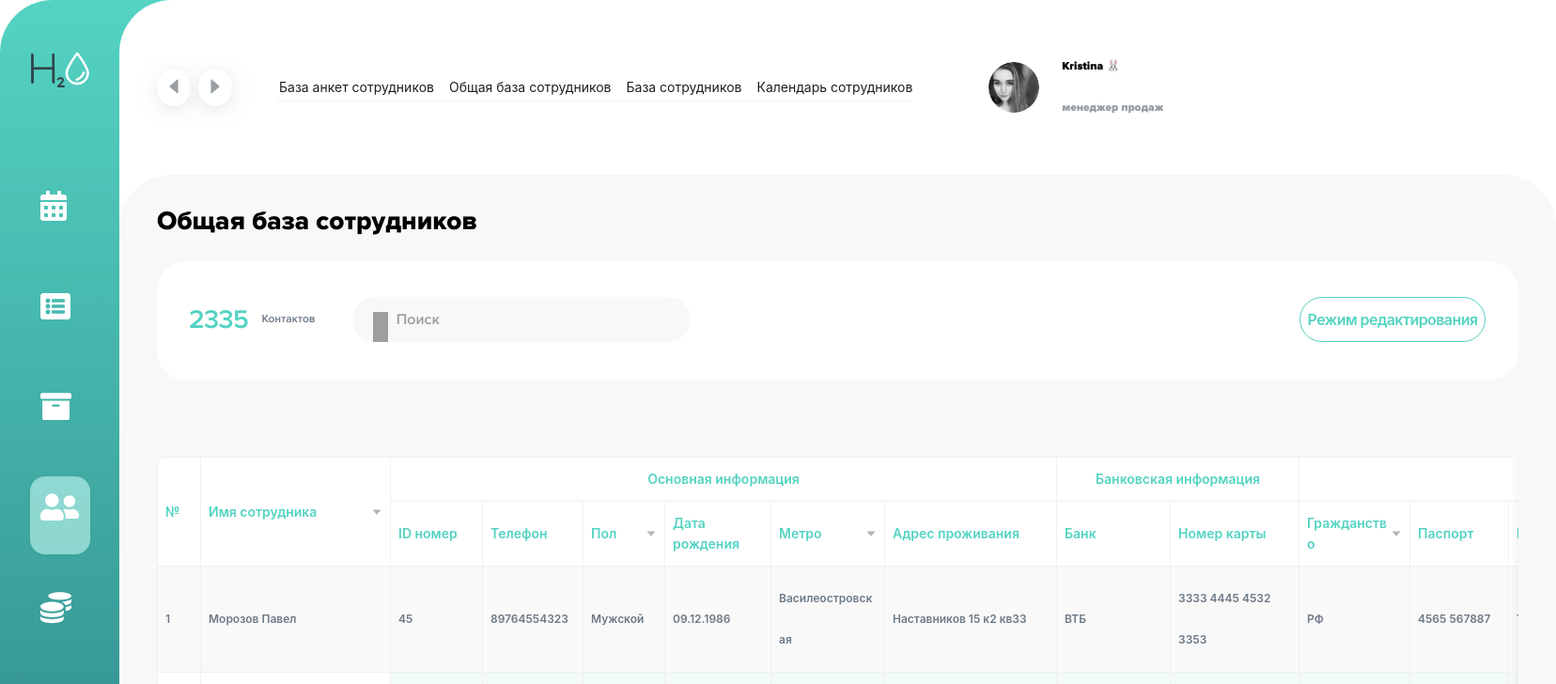
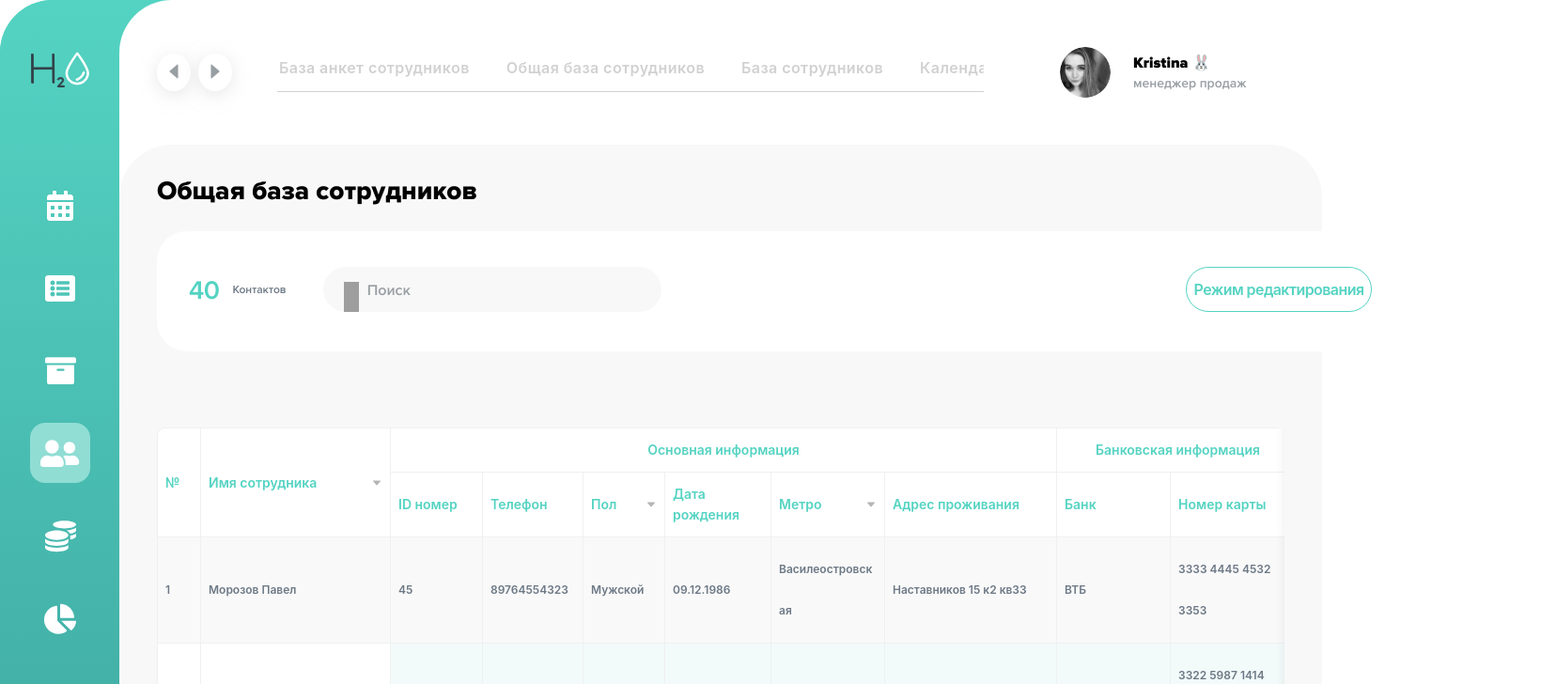
Before and after one commit to Sensa77/H2O, a React (Create React App) app: page / in a window 1280 px wide. Shown: the top 728 px of the page at 94% size, 1656 px wide, since content can reach past the window. Built offline with nearby package versions, Linux system fonts and the light colour scheme; grey boxes are pictures that could not be loaded.

Commit message:
realized search

```diff
--- a/package.json
+++ b/package.json
@@ -9,6 +9,7 @@
     "@testing-library/user-event": "^13.5.0",
     "antd": "^5.4.0",
     "classnames": "^2.3.2",
+    "lodash.debounce": "^4.0.8",
     "moment": "^2.29.4",
     "react": "^18.2.0",
     "react-dom": "^18.2.0",
--- a/src/App.module.scss
+++ b/src/App.module.scss
@@ -1,3 +1,6 @@
 .app {
   display: flex;
+  background: var(--color-gradient);
+  border-radius: 56px 56px 56px 56px;
+  width: 100%;
 }
--- a/src/components/Content/Content.js
+++ b/src/components/Content/Content.js
@@ -1,14 +1,18 @@
-import React from "react";
+import React, { useState } from "react";
 import styles from './Content.module.scss';
 import SearchSection from "../SearchSection/SearchSection";
 import TableSection from "../TableSection/TableSection";
 
 const Content = () => {
+  const [text, setText] = useState('');
+
+  console.log(text)
+
   return (
     <div className={styles.content}>
       <span className={styles.title}>Общая база сотрудников</span>
-      <SearchSection />
-      <TableSection />
+      <SearchSection setText={setText} />
+      <TableSection text={text} />
     </div>
   )
 }
--- a/src/components/Header/Header.js
+++ b/src/components/Header/Header.js
@@ -2,24 +2,9 @@ import React from "react";
 import styles from "./Header.module.scss";
 import { Anchor } from "antd";
 import { Avatar } from "antd";
-import { CaretLeftFilled, CaretRightFilled, DownOutlined } from "@ant-design/icons";
+import { CaretLeftFilled, CaretRightFilled } from "@ant-design/icons";
 import Photo from "./photo.png";
-import { Dropdown, Space, Typography } from "antd";
-
-const item = [
-  {
-    key: "1",
-    label: "Item 1",
-  },
-  {
-    key: "2",
-    label: "Item 2",
-  },
-  {
-    key: "3",
-    label: "Item 3",
-  },
-];
+import { ConfigProvider } from 'antd';
 
 const items = [
   {
@@ -46,6 +31,14 @@ const items = [
 
 const Header = () => {
   return (
+    <ConfigProvider theme={{
+      token: {
+        colorText: 'var(--color-grey-3)',
+        colorPrimary: 'var(--color-grey-0)',
+        padding: 39
+      }
+
+    }}>
     <div className={styles.header}>
       <div className={styles.arrows}>
         <button className={styles.arrow}>
@@ -56,6 +49,7 @@ const Header = () => {
         </button>
       </div>
       <Anchor
+        className={styles.anchor}
         direction="horizontal"
         items={items}
         style={{ marginRight: 80 }}
@@ -71,22 +65,9 @@ const Header = () => {
             <p className={styles.occupation}>менеджер продаж</p>
           </div>
         </div>
-        {/* <Dropdown
-          menu={{
-            item,
-            selectable: true,
-            defaultSelectedKeys: ["3"],
-          }}
-        >
-          <Typography.Link>
-            <Space>
-              Selectable
-              <DownOutlined />
-            </Space>
-          </Typography.Link>
-        </Dropdown> */}
       </div>
     </div>
+    </ConfigProvider>
   );
 };
 
--- a/src/components/Header/Header.module.scss
+++ b/src/components/Header/Header.module.scss
@@ -37,12 +37,53 @@
   fill: var(--color-grey-2);
 }
 
+.anchor div div a{
+  font-size: 16px;
+  line-height: 24px;
+  letter-spacing: 0.44px;
+  font-weight: 600;
+}
+
+.anchor div {
+  width: 752px;
+  margin-bottom: 10px;
+}
+
+.anchor:before {
+  border-bottom: 1.5px solid var(--color-grey-3) !important;
+}
+
+.anchor div span {
+  height: 4.5px !important;
+  border-radius: 4 ;
+  background-color: var(--color-green-0) !important;
+  border-radius: 13px;
+}
+
 .currentUser {
   display: flex;
   align-items: center;
 }
 
+.text {
+  display: flex;
+  flex-direction: column;
+}
+
+.name {
+  font-size: 16px;
+  line-height: 24px;
+  font-weight: 700;
+}
+
 .occupation {
+  font-size: 14px;
+  line-height: 20px;
   margin: 0;
   color: var(--color-grey-2);
+  font-weight: 600;
 }
+
+.anchor div div a .ant-anchor-link-title-active {
+  color: red !important;
+}
--- a/src/components/Main/Main.module.scss
+++ b/src/components/Main/Main.module.scss
@@ -1,8 +1,6 @@
 .main {
-  position: absolute;
-  left: 127px;
   background: var(--color-white-0);
   border-radius: 56px;
-  width: 1529px;
   padding: 49px 0 0 0;
+  width: 100%;
 }
--- a/src/components/Navigation/Navigation.module.scss
+++ b/src/components/Navigation/Navigation.module.scss
@@ -2,10 +2,11 @@
   position: relative;
   background: var(--color-gradient);
   border-radius: 56px 56px 0px 56px;
-  width: 267px;
+  width: 127px;
   height: auto;
   padding-top: 55px;
   padding-left: 32px;
+  padding-right: 31px;
 }
 
 .logo {
@@ -13,13 +14,21 @@
 }
 
 .category {
-  width: fit-content;
-  height: fit-content;
+  width: 64px;
+  height: 64px;
+  text-align: center;
   margin-bottom: 24px;
   border-radius: 16px;
   padding: 11px 11px 9px 11px;
+  cursor: pointer;
+}
+
+.category:hover {
+  background-color: var(--color-green-1);
 }
 
 .active {
   background: var(--color-green-1);
+  width: 64px;
+  height: 64px;
 }
--- a/src/components/SearchSection/SearchSection.js
+++ b/src/components/SearchSection/SearchSection.js
@@ -1,19 +1,29 @@
 import React from "react";
 import styles from "./SearchSection.module.scss";
 import { Button } from "antd";
+import data from '../../utils/data'
 
-const SearchSection = () => {
+const debounceLodash = require('lodash.debounce');
+
+const SearchSection = ({setText}) => {
+
+  const onChangeInput = (e) => {
+    setText(e.target.value)
+  }
+
+  const debounce = debounceLodash(onChangeInput, 1000)
+
   return (
     <div className={styles.searchSection}>
       <div className={styles.leftContent}>
         <div className={styles.contactCount}>
-          <span className={styles.count}>2335</span>
+          <span className={styles.count}>{data.length}</span>
           <span className={styles.label}>Контактов</span>
         </div>
         {/* <Search placeholder="input search text" className={styles.input} /> */}
         <form className={styles.form}>
         <button type="button" className={styles.icon}/>
-        <input type="text" className={styles.input} placeholder="Поиск"/>
+        <input type="text" className={styles.input} placeholder="Поиск" onChange={debounce}/>
         </form>
       </div>
       <Button className={styles.button} type="primary" ghost>
--- a/src/components/SearchSection/SearchSection.module.scss
+++ b/src/components/SearchSection/SearchSection.module.scss
@@ -1,5 +1,6 @@
 .searchSection {
   display: flex;
+  width: 1328px;
   justify-content: space-between;
   padding: 38px 35px 41px 34px;
   background: var(--color-white-0);
@@ -43,6 +44,9 @@
   background-color: var(--color-grey-4);
   border: none;
   border-radius: 24px;
+  font-size: 15px;
+  line-height: 32px;
+  font-weight: 600;
 }
 
 .input::placeholder {
--- a/src/components/TableSection/TableSection.js
+++ b/src/components/TableSection/TableSection.js
@@ -5,7 +5,7 @@ import columns from "../../utils/table";
 import data from "../../utils/data";
 import moment from "moment/moment";
 
-const TableSection = () => {
+const TableSection = ({text}) => {
 
 const addAdditionalFlag = (person, key, value) => {
   return {
@@ -14,6 +14,10 @@ const addAdditionalFlag = (person, key, value) => {
   }
 }
 
+  const filterPerson = data.filter((person) => {
+    return person.name.toLowerCase().includes(text.toLowerCase())
+  })
+
 const checkDate = (date) => {
   const now = moment()
   const personMoment = moment(date, "DD-MM-YYYY");
@@ -21,12 +25,11 @@ const checkDate = (date) => {
   return isAfter
 }
 
-const dataWithValidityFlag = data.map((person) => {
+const dataWithValidityFlag = filterPerson.map((person) => {
   const personValidityPassport = addAdditionalFlag(person, 'afterValidityPassport', checkDate(person.validityPassport));
   const perdonValidityPatent = addAdditionalFlag(personValidityPassport, 'afterValidityPatent', checkDate(person.validityPatent))
   return perdonValidityPatent
 })
-console.log('new', dataWithValidityFlag)
 
   return (
     <div>
--- a/src/components/TableSection/TableSection.module.scss
+++ b/src/components/TableSection/TableSection.module.scss
@@ -1,4 +1,5 @@
 .table {
+  width: 1318px;
   border-radius: 32px;
   background-color: var(--color-white-0) !important;
 }
--- a/src/index.js
+++ b/src/index.js
@@ -7,6 +7,6 @@ import App from './App';
 const root = ReactDOM.createRoot(document.getElementById('root'));
 root.render(
   <React.StrictMode>
-    <App />
+      <App />
   </React.StrictMode>
 );
```
Also changed, not shown: 1 other file (tests, documents, lock files or other folders).
